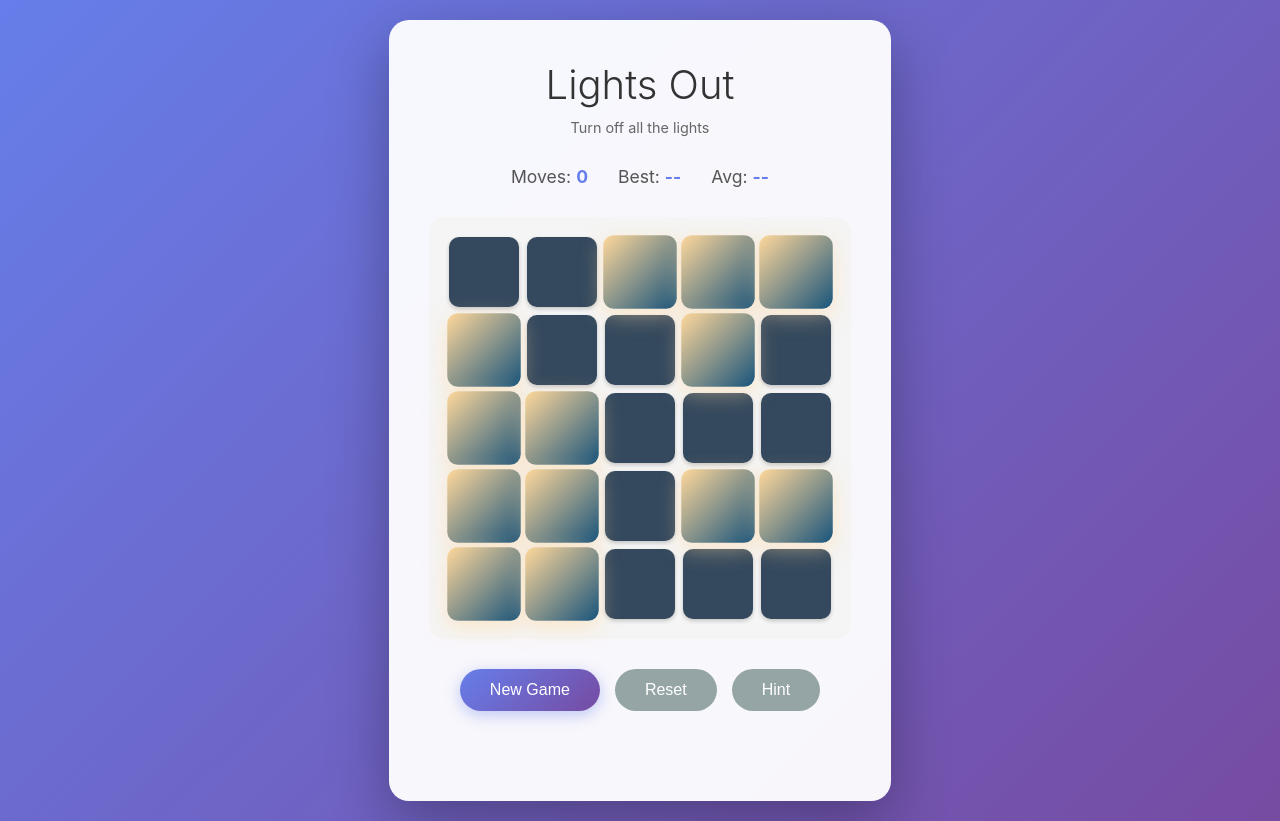
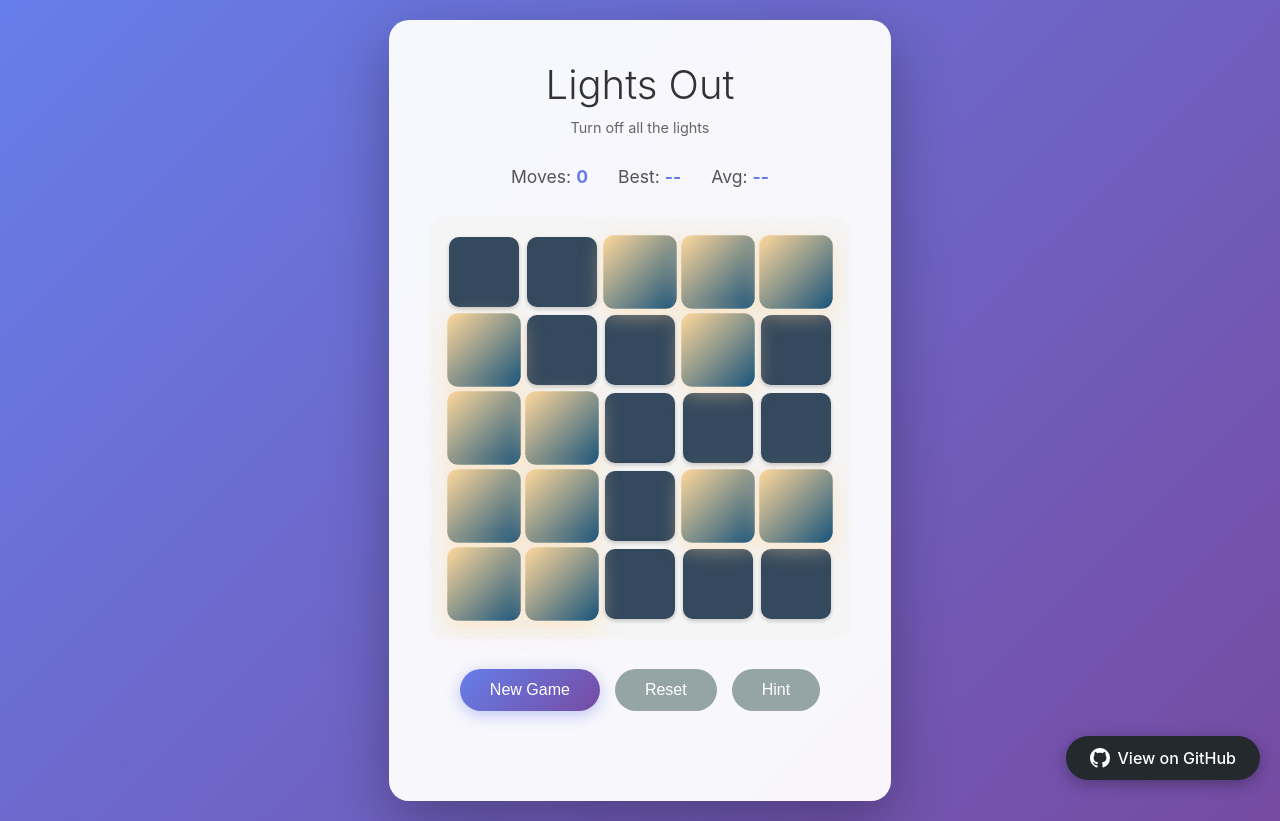
Before and after one commit to julianapeace/super-duper-garbanzo, a website: page public/index.html in a window 1280 px wide. Drawn offline with Linux system fonts and the light colour scheme; no server answers.

Commit message:
now showing link to github

```diff
--- a/public/index.html
+++ b/public/index.html
@@ -184,6 +184,36 @@
             pointer-events: all;
         }
 
+        .github-link {
+            position: fixed;
+            bottom: 20px;
+            right: 20px;
+            background: #24292e;
+            color: white;
+            padding: 12px 24px;
+            border-radius: 25px;
+            text-decoration: none;
+            font-weight: 500;
+            display: flex;
+            align-items: center;
+            gap: 8px;
+            box-shadow: 0 4px 15px rgba(0, 0, 0, 0.3);
+            transition: all 0.3s ease;
+            z-index: 100;
+        }
+
+        .github-link:hover {
+            background: #2f363d;
+            transform: translateY(-2px);
+            box-shadow: 0 6px 20px rgba(0, 0, 0, 0.4);
+        }
+
+        .github-icon {
+            width: 20px;
+            height: 20px;
+            fill: currentColor;
+        }
+
         @media (max-width: 600px) {
             .grid {
                 grid-template-columns: repeat(5, 55px);
@@ -196,6 +226,13 @@
 
             h1 {
                 font-size: 2em;
+            }
+
+            .github-link {
+                bottom: 10px;
+                right: 10px;
+                padding: 10px 18px;
+                font-size: 0.9em;
             }
         }
     </style>
@@ -234,6 +271,13 @@
         <p>Completed in <span id="winMoves"></span> moves</p>
         <button class="btn-new" onclick="newGame()">Play Again</button>
     </div>
+
+    <a href="https://github.com/YOUR_USERNAME/YOUR_REPO" target="_blank" class="github-link">
+        <svg class="github-icon" viewBox="0 0 16 16" xmlns="http://www.w3.org/2000/svg">
+            <path d="M8 0C3.58 0 0 3.58 0 8c0 3.54 2.29 6.53 5.47 7.59.4.07.55-.17.55-.38 0-.19-.01-.82-.01-1.49-2.01.37-2.53-.49-2.69-.94-.09-.23-.48-.94-.82-1.13-.28-.15-.68-.52-.01-.53.63-.01 1.08.58 1.23.82.72 1.21 1.87.87 2.33.66.07-.52.28-.87.51-1.07-1.78-.2-3.64-.89-3.64-3.95 0-.87.31-1.59.82-2.15-.08-.2-.36-1.02.08-2.12 0 0 .67-.21 2.2.82.64-.18 1.32-.27 2-.27.68 0 1.36.09 2 .27 1.53-1.04 2.2-.82 2.2-.82.44 1.1.16 1.92.08 2.12.51.56.82 1.27.82 2.15 0 3.07-1.87 3.75-3.65 3.95.29.25.54.73.54 1.48 0 1.07-.01 1.93-.01 2.2 0 .21.15.46.55.38A8.013 8.013 0 0016 8c0-4.42-3.58-8-8-8z"/>
+        </svg>
+        View on GitHub
+    </a>
 
     <script>
         const GRID_SIZE = 5;
```
